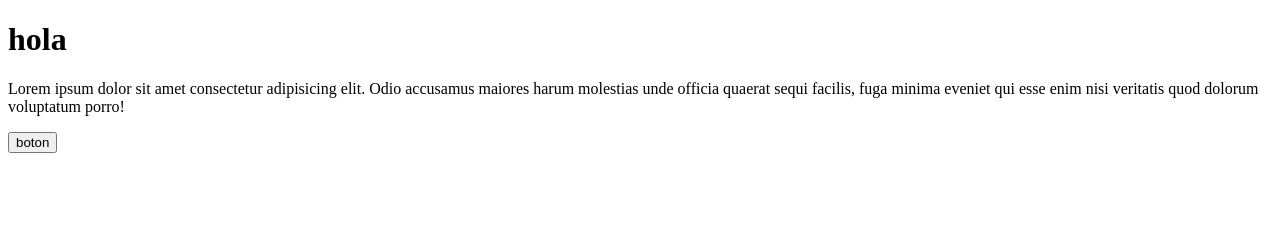
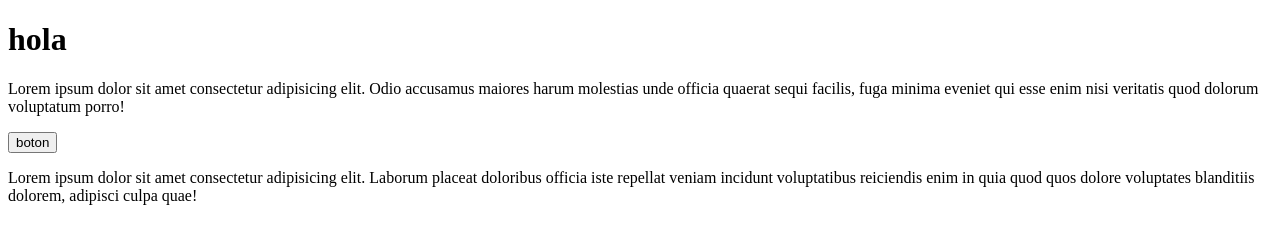
Before and after one commit to astridVanessa/pPrueba, a plain HTML site: page index.html in a window 1280 px wide. Drawn offline with Linux system fonts and the light colour scheme.

Commit message:
se agrego un div y un parrafo

```diff
--- a/index.html
+++ b/index.html
@@ -10,5 +10,9 @@
     <p>Lorem ipsum dolor sit amet consectetur adipisicing elit. Odio accusamus maiores harum molestias unde officia quaerat sequi facilis, fuga minima eveniet qui esse enim nisi veritatis quod dolorum voluptatum porro!</p>
 
     <button class="imput">boton</button>
+
+    <div>
+        <p>Lorem ipsum dolor sit amet consectetur adipisicing elit. Laborum placeat doloribus officia iste repellat veniam incidunt voluptatibus reiciendis enim in quia quod quos dolore voluptates blanditiis dolorem, adipisci culpa quae!</p>
+    </div>
 </body>
 </html>
```
